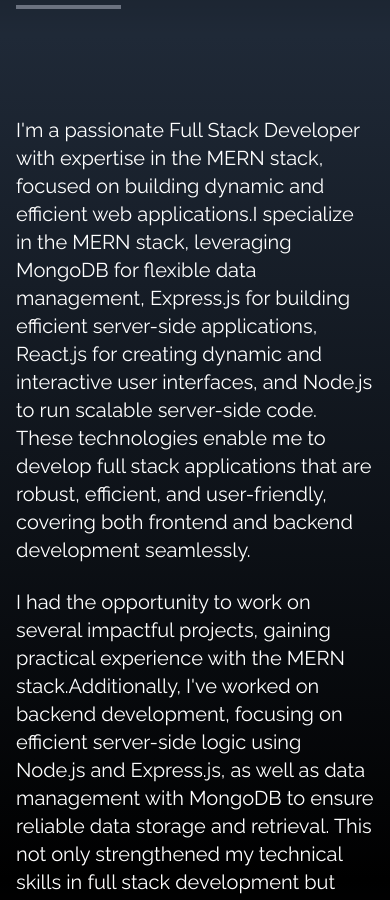
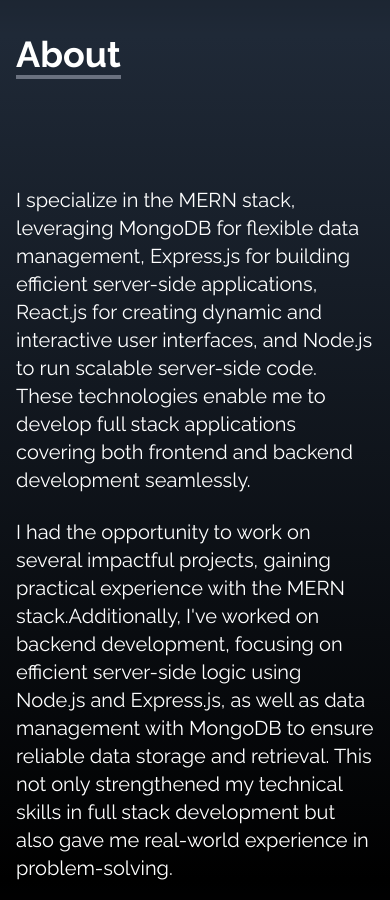
Before and after one commit to uj3030/my-portfolio, a React (Create React App) app: page / in a window 390 px wide. Shown: the part 808-1708 px from the top of the page. Built offline with nearby package versions, Linux system fonts and the light colour scheme.

Commit message:
Updated about component for responsiveness and layout adjustments

```diff
--- a/src/components/About.jsx
+++ b/src/components/About.jsx
@@ -9,8 +9,7 @@
                 About
             </p>
         </div>
-        <p className='text-xl mt-20'>
-        I'm a passionate Full Stack Developer with expertise in the MERN stack, focused on building dynamic and efficient web applications.I specialize in the MERN stack, leveraging MongoDB for flexible data management, Express.js for building efficient server-side applications, React.js for creating dynamic and interactive user interfaces, and Node.js to run scalable server-side code. These technologies enable me to develop full stack applications that are robust, efficient, and user-friendly, covering both frontend and backend development seamlessly.
+        <p className='text-xl mt-20'>I specialize in the MERN stack, leveraging MongoDB for flexible data management, Express.js for building efficient server-side applications, React.js for creating dynamic and interactive user interfaces, and Node.js to run scalable server-side code. These technologies enable me to develop full stack applications  covering both frontend and backend development seamlessly.
         </p>
 
         <br/>
```
